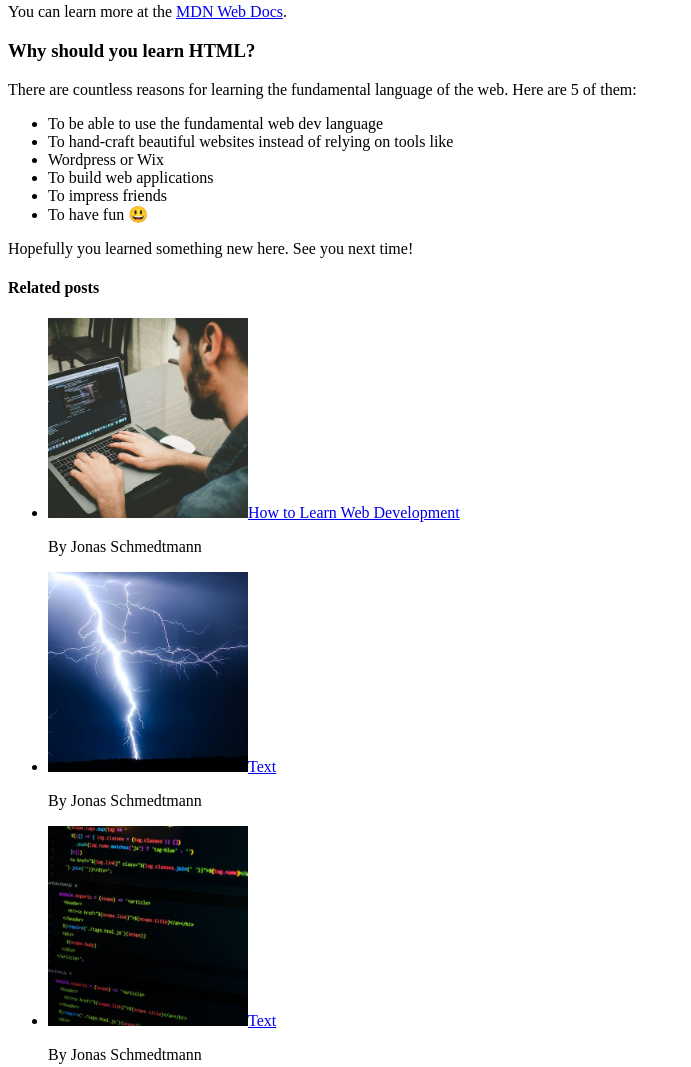
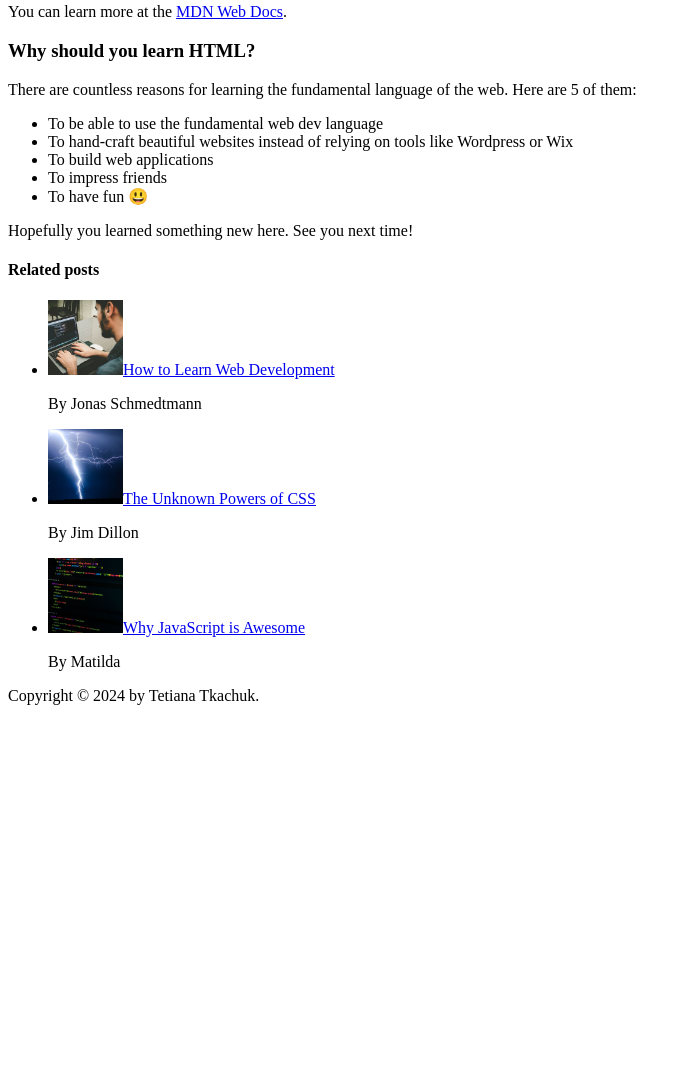
Before and after one commit to TetianaUMKA/html-css-course-udemy, a plain HTML site: page index.html in a window 1280 px wide. Shown: the part 770-1837 px from the top of the page, without its empty margins (0-691 px from the left). After the commit the page ends 1491 px from the top, so only its background shows below. Drawn offline with Linux system fonts and the light colour scheme.

Commit message:
Update index.html

```diff
--- a/index.html
+++ b/index.html
@@ -16,6 +16,7 @@
         <a href="./css-grid.html">CSS Grid</a>
       </nav>
     </header>
+    <article>
       <h2>The Basic Language of the Web: HTML</h2>
       <img src="./img/laura-jones.jpg" alt="Laura Jones" width="50" />
       <p>Posted by <strong>Laura Jones</strong> on Friday, February 9st 2024</p>
@@ -33,9 +34,9 @@
       <h3>What is HTML?</h3>
       <p>
         HTML stands for <strong>H</strong>yper<strong> T</strong>ext
-      <strong>M</strong>arkup <strong>L</strong>anguage. It's a markup language
-      that web developers use to structure and describe the content of a webpage
-      (not a programming language).
+        <strong>M</strong>arkup <strong>L</strong>anguage. It's a markup
+        language that web developers use to structure and describe the content
+        of a webpage (not a programming language).
       </p>
       <p>
         HTML consists of elements that describe different types of content:
@@ -53,7 +54,7 @@
         <a
           href="https://developer.mozilla.org/ru/docs/Web/HTML"
           target="_blank"
-        rel="noopener noreferrer"
+          rel=""
           >MDN Web Docs</a
         >.
       </p>
@@ -64,20 +65,24 @@
       </p>
       <ul>
         <li>To be able to use the fundamental web dev language</li>
-      <li>To hand-craft beautiful websites instead of relying on tools like</li>
-      <li>Wordpress or Wix</li>
+        <li>
+          To hand-craft beautiful websites instead of relying on tools like
+          Wordpress or Wix
+        </li>
         <li>To build web applications</li>
         <li>To impress friends</li>
         <li>To have fun 😃</li>
       </ul>
       <p>Hopefully you learned something new here. See you next time!</p>
+    </article>
+    <aside>
       <h4>Related posts</h4>
       <ul>
         <li>
           <img
             src="./img/related-1.jpg"
             alt="Working man at the computer"
-          width="200"
+            width="75"
           /><a
             href="https://codingheroes.io/resources/"
             target="_blank"
@@ -90,28 +95,32 @@
           <img
             src="./img/related-2.jpg"
             alt="Lightning in the night sky"
-          width="200"
+            width="75"
           /><a
             href="https://codingheroes.io/resources/"
             target="_blank"
             rel="noopener noreferrer"
-          >Text</a
-        >
-        <p>By Jonas Schmedtmann</p>
+            >The Unknown Powers of CSS
+          </a>
+          <p>By Jim Dillon</p>
         </li>
         <li>
           <img
             src="./img/related-3.jpg"
             alt="JavaScript code on a screen"
-          width="200"
+            width="75"
           /><a
             href="https://codingheroes.io/resources/"
             target="_blank"
             rel="noopener noreferrer"
-          >Text</a
+            >Why JavaScript is Awesome</a
           >
-        <p>By Jonas Schmedtmann</p>
+          <p>By Matilda</p>
         </li>
       </ul>
+    </aside>
+    <footer>
+      <p>Copyright &copy; 2024 by Tetiana Tkachuk.</p>
+    </footer>
   </body>
 </html>
```
Lines whose indentation alone changed are shown as unchanged.
